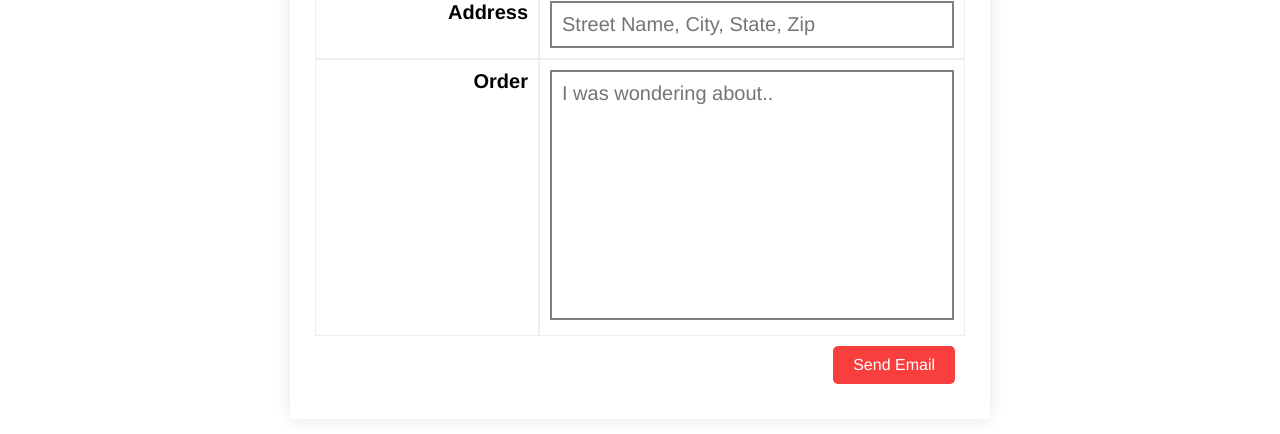
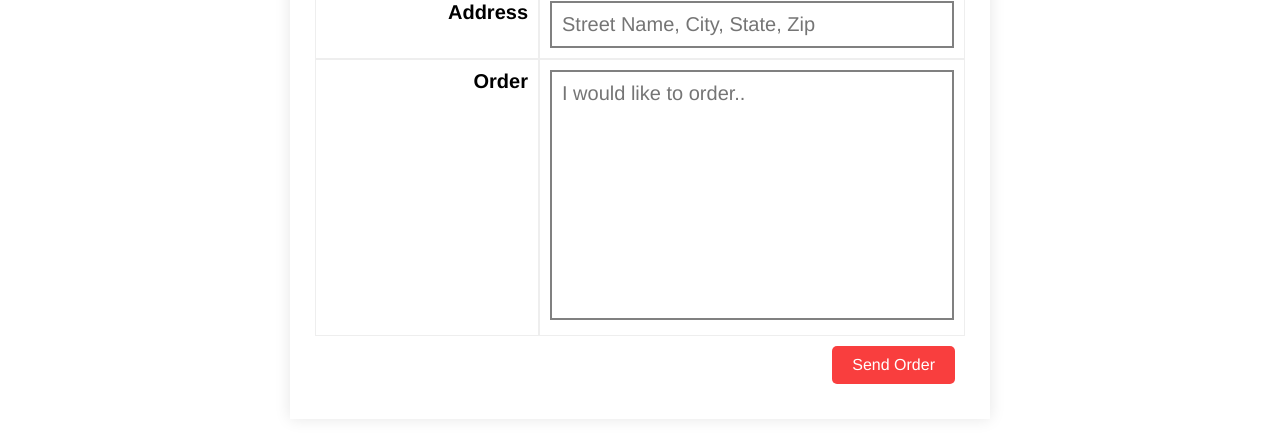
Before and after one commit to KyleBehrens22/Web-1-Behrens-Kyle-Final, a React (Create React App) app: page /contact in a window 1280 px wide. Shown: the part 703-1137 px from the top of the page. Built offline with nearby package versions, Linux system fonts and the light colour scheme.

Commit message:
updated contact

```diff
--- a/src/React/Contact/Contact.jsx
+++ b/src/React/Contact/Contact.jsx
@@ -33,17 +33,17 @@ const Contact = ({children, id, label}) => {
                 <Input
                     label='Address'
                     id='Address'
-                    type='email'
+                    type='Address'
                     placeholder="Street Name, City, State, Zip"
                     rules={ ['required', 'address'] }
                 />
                 <Textarea
                     label='Order'
                     id='message'
-                    placeholder="I was wondering about.."
+                    placeholder="I would like to order.."
                     rules={ ['required'] }
                 />
-                <SubmitButton>Send Email</SubmitButton>
+                <SubmitButton>Send Order</SubmitButton>
             </UniversalForm>
         </ContactStyled>
     );
--- a/src/React/Login/Login.jsx
+++ b/src/React/Login/Login.jsx
@@ -12,7 +12,7 @@ const Login = ({children, id, label}) => {
 
     return (
         <LoginStyled className='Login'>
-            <h1>Login</h1>
+            <h1>Member Login</h1>
             <UniversalForm
                 apiUrl='/user/login'
                 onSubmit={ onSubmitHandler }
```
